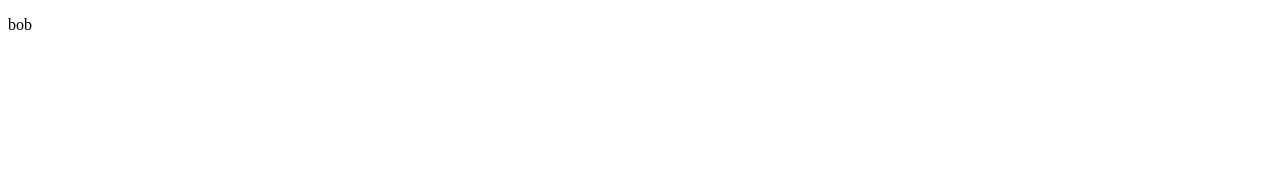
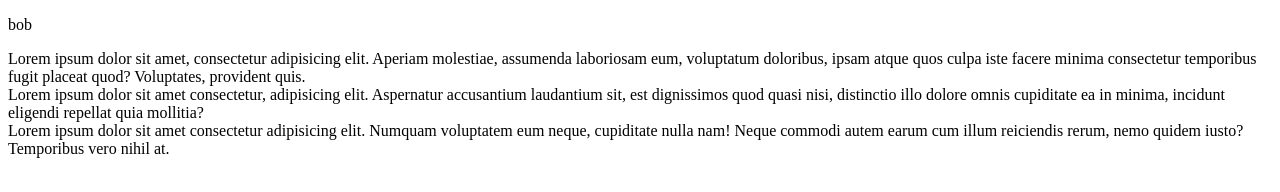
Before and after one commit to Janek123321/projects, a plain HTML site: page index.html in a window 1280 px wide. Drawn offline with Linux system fonts and the light colour scheme.

Commit message:
second commit

```diff
--- a/index.html
+++ b/index.html
@@ -8,5 +8,10 @@
 </head>
 <body>
     <p>bob</p>
+    <div id="box">
+        <div id="head">Lorem ipsum dolor sit amet, consectetur adipisicing elit. Aperiam molestiae, assumenda laboriosam eum, voluptatum doloribus, ipsam atque quos culpa iste facere minima consectetur temporibus fugit placeat quod? Voluptates, provident quis.</div>
+        <div id="menu">Lorem ipsum dolor sit amet consectetur, adipisicing elit. Aspernatur accusantium laudantium sit, est dignissimos quod quasi nisi, distinctio illo dolore omnis cupiditate ea in minima, incidunt eligendi repellat quia mollitia?</div>
+        <div id="footer">Lorem ipsum dolor sit amet consectetur adipisicing elit. Numquam voluptatem eum neque, cupiditate nulla nam! Neque commodi autem earum cum illum reiciendis rerum, nemo quidem iusto? Temporibus vero nihil at.</div>
+    </div>
 </body>
 </html>
```
